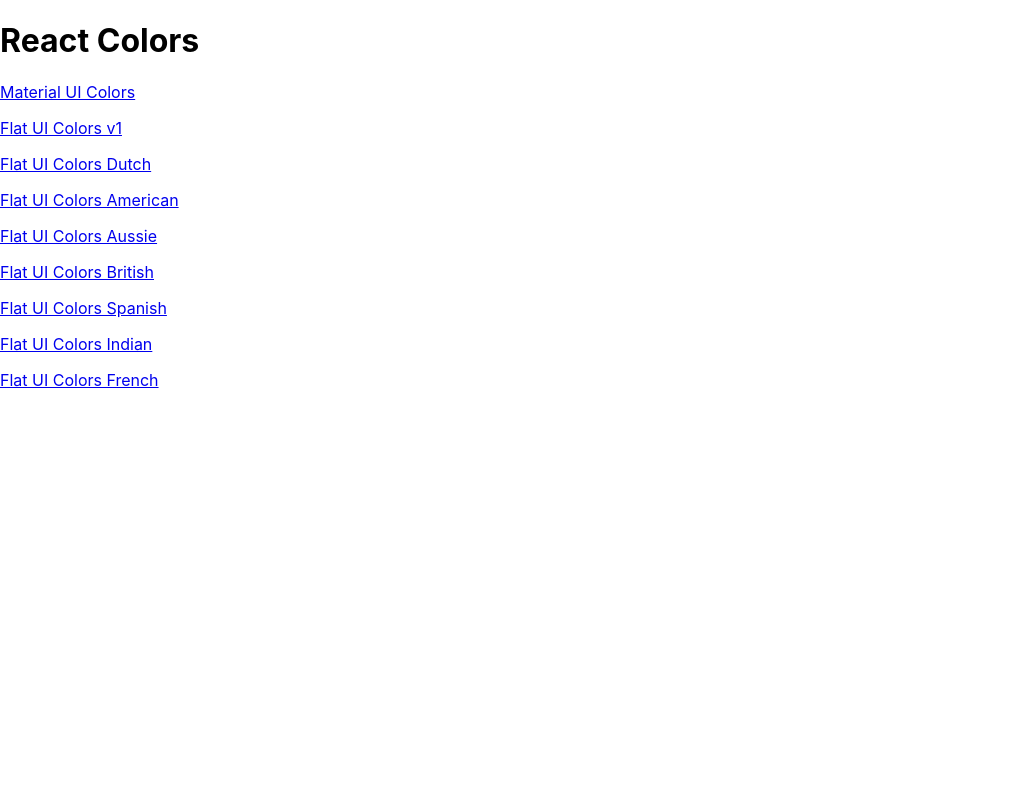
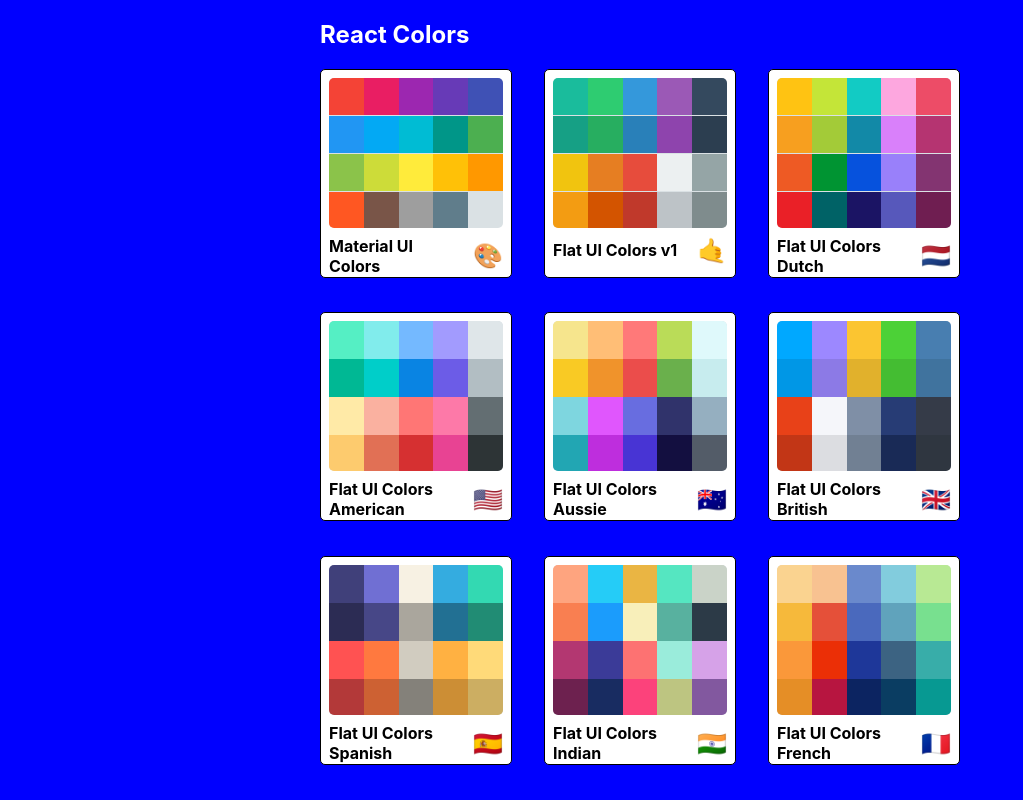
Before and after one commit to PuneetY008/Colors-App, a React (Create React App) app: page / in a window 1280 px wide. Shown: the whole page, without its empty margins (0-1023 px from the left). Built offline with nearby package versions, Linux system fonts and the light colour scheme.

Commit message:
before Add. nav and footer to single Color Pallete

```diff
--- a/package.json
+++ b/package.json
@@ -8,6 +8,7 @@
     "@material-ui/core": "^4.12.3",
     "@mui/icons-material": "^5.5.1",
     "@mui/material": "^5.5.1",
+    "@mui/styles": "^5.5.1",
     "@testing-library/jest-dom": "^5.16.2",
     "@testing-library/react": "^12.1.4",
     "@testing-library/user-event": "^13.5.0",
--- a/src/App.js
+++ b/src/App.js
@@ -2,6 +2,7 @@
 import Pallete from './Pallete';
 import PalleteList from './PalleteList';
 import seedColors from './seedColors';
+import SingleColorPallete from './SingleColorPallete';
 import { generatePalette } from "./colorHelpers";
 import {Route, Switch} from 'react-router-dom';
 import './App.css';
@@ -19,10 +20,15 @@
     return (
 
       <Switch>
-        <Route exact path='/' render={()=> <PalleteList palletes= {seedColors} />} ></Route>
+        <Route exact path='/' render={(routeProps)=> <PalleteList palletes= {seedColors} {...routeProps} />} ></Route>
         <Route exact path='/pallete/:id' render={(routeProps)=>(
           <Pallete pallete= {generatePalette(this.findPallete(routeProps.match.params.id))} />
         )} />
+        <Route exact path='/pallete/:palleteId/:colorId' render={(routeProps)=>
+          <SingleColorPallete
+          colorId = {routeProps.match.params.colorId}
+          pallete = {generatePalette(this.findPallete(routeProps.match.params.palleteId))}
+        />}/>
       </Switch>
 
       // <div className="">
--- a/src/ColorBox.js
+++ b/src/ColorBox.js
@@ -1,5 +1,6 @@
 import React, { Component } from 'react';
 import { CopyToClipboard } from 'react-copy-to-clipboard';
+import { Link } from 'react-router-dom';
 import './ColorBox.css';
 
 class ColorBox extends Component{
@@ -18,7 +19,7 @@
     }
 
     render(){
-        const {name, background} = this.props;
+        const {name, background, palleteId, id,showLink} = this.props;
         const {copied} = this.state;
         return(
             <CopyToClipboard text={background} onCopy={this.changeCopyState}>
@@ -34,7 +35,12 @@
                     </div>
                     <button className='copy-button' >copy</button>
                 </div>
-                <span className='see-more'>More</span>
+                {showLink && (
+                    <Link to={`/pallete/${palleteId}/${id}`} onClick={e=> e.stopPropagation()}>
+                        <span className='see-more'>More</span>
+                    </Link>
+                )}
+
             </div>
             </CopyToClipboard>
         );
--- /dev/null
+++ b/src/MiniPallete.js
@@ -0,0 +1,69 @@
+import React from 'react';
+import { withStyles } from '@mui/styles';
+import { width } from '@mui/system';
+
+const styles = {
+    root: {
+        backgroundColor: "white",
+        border: "1px solid black",
+        borderRadius: "5px",
+        padding: "0.5rem",
+        position: "relative",
+        overflow: "hidden",
+        "&:hover": {
+            cursor: "pointer"
+        }
+
+    },
+    colors: {
+        backgroundColor: "#dae1e4",
+        height: "150px",
+        width: "100%",
+        borderRadius: "5px",
+        overflow: "hidden"
+    },
+    title: {
+        display: "flex",
+        justifyContent: "space-between",
+        alignItems: "center",
+        margin: "0px",
+        color: "black",
+        paddingTop: "0.5rem",
+        paddingBottom: "1rem",
+        fontSize: "1rem",
+        position: "relative"
+    },
+    emoji: {
+        marginLeft: "0.5rem",
+        fontSize: "1.5rem"
+    },
+    miniColor: {
+        height: "25%",
+        width: "20%",
+        display: "inline-block",
+        margin: "0 auto",
+        position: "relative",
+        marginBottom: "-3.5px"
+    }
+}
+
+
+function MiniPallete(props){
+    const {classes, paletteName, emoji, colors} = props;
+    //console.log(colors);
+    const miniColorBoxes = colors.map(c=>(
+        <div className={classes.miniColor} style={{backgroundColor: c.color}} key={c.name} ></div>
+    ));
+    //console.log(miniColorBoxes);
+
+    return(
+        <div className={classes.root} onClick={props.handleClick}>
+            <div className={classes.colors}>{miniColorBoxes}</div>
+            <h5 className={classes.title}>
+                {paletteName} <span className={classes.emoji}>{emoji}</span>
+            </h5>
+        </div>
+    );
+}
+
+export default withStyles(styles)(MiniPallete);
--- a/src/Pallete.js
+++ b/src/Pallete.js
@@ -21,11 +21,11 @@
     }
 
     render(){
-        const { colors } = this.props.pallete;
+        const { colors,id } = this.props.pallete;
         const { level,format } = this.state;
         const palleteName = this.props.pallete.paletteName;
         let colorBoxes = this.props.pallete.colors[this.state.level].map(c=>
-                <ColorBox background={c[format]} name={c.name} key={c.id} />
+                <ColorBox background={c[format]} name={c.name} key={c.id} id={c.id} palleteId={id} showLink />
             );
 
         return(
--- a/src/PalleteList.js
+++ b/src/PalleteList.js
@@ -1,21 +1,60 @@
 import React, { Component } from 'react';
 import { Link } from 'react-router-dom';
+import MiniPallete from './MiniPallete';
+import { withStyles } from '@mui/styles';
+
+const styles = {
+    root: {
+      backgroundColor: "blue",
+      height: "100vh",
+      display: "flex",
+      alignItems: "flex-start",
+      justifyContent: "center"
+    },
+    container: {
+      width: "50%",
+      display: "flex",
+      alignItems: "flex-start",
+      flexDirection: "column",
+      flexWrap: "wrap"
+    },
+    nav: {
+      display: "flex",
+      width: "100%",
+      justifyContent: "space-between",
+      color: "white"
+    },
+    palettes: {
+      boxSizing: "border-box",
+      width: "100%",
+      display: "grid",
+      gridTemplateColumns: "repeat(3, 30%)",
+      gridGap: "5%"
+    }
+  };
 
 class PalleteList extends Component{
+
+    goToPallete(id){
+        this.props.history.push(`/pallete/${id}`);
+    }
     render(){
-        const {palletes} = this.props;
+        const {palletes, classes} = this.props;
         return(
-            <div className='PalleteList'>
-                <h1>React Colors</h1>
-                {palletes.map(pallete => (
-                    <p>
-                        <Link to={`/pallete/${pallete.id}`}>{pallete.paletteName}</Link>
-                    </p>
-
-                ))}
+            <div className= {classes.root}>
+                <div className={classes.container}>
+                    <nav className={classes.nav}>
+                        <h1>React Colors</h1>
+                    </nav>
+                    <div className={classes.palettes} >
+                        {palletes.map(pallete => (
+                            <MiniPallete {...pallete} handleClick={()=> this.goToPallete(pallete.id)} />
+                        ))}
+                    </div>
+                </div>
             </div>
         );
     }
 }
 
-export default PalleteList;
+export default withStyles(styles)(PalleteList);
--- /dev/null
+++ b/src/SingleColorPallete.js
@@ -0,0 +1,39 @@
+import React, { Component } from 'react';
+import ColorBox from './ColorBox';
+
+
+class SingleColorPallete extends Component{
+    constructor(props){
+        super(props);
+        this._shades = this.gatherShades(this.props.pallete,this.props.colorId);
+    }
+
+    gatherShades(pallete, colorToFilterBy){
+        let shades = [];
+        let allColors = pallete.colors;
+
+        for(let key in allColors){
+            shades = shades.concat(allColors[key].filter(color=> color.id === colorToFilterBy));
+
+        }
+        return shades.slice(1);
+    }
+    render(){
+        const colorBoxes = this._shades.map(color=>(
+            <ColorBox
+            key={color.id}
+            name={color.name}
+            background = {color.hex}
+            showLink={false}
+            />
+        ));
+        return(
+            <div className='Pallete'>
+                 <h1>Single Color Pallete</h1>
+                 <div className='Pallete-colors'>{colorBoxes}</div>
+            </div>
+        );
+    }
+}
+
+export default SingleColorPallete;
```
Also changed, not shown: 1 other file (tests, documents, lock files or other folders).
